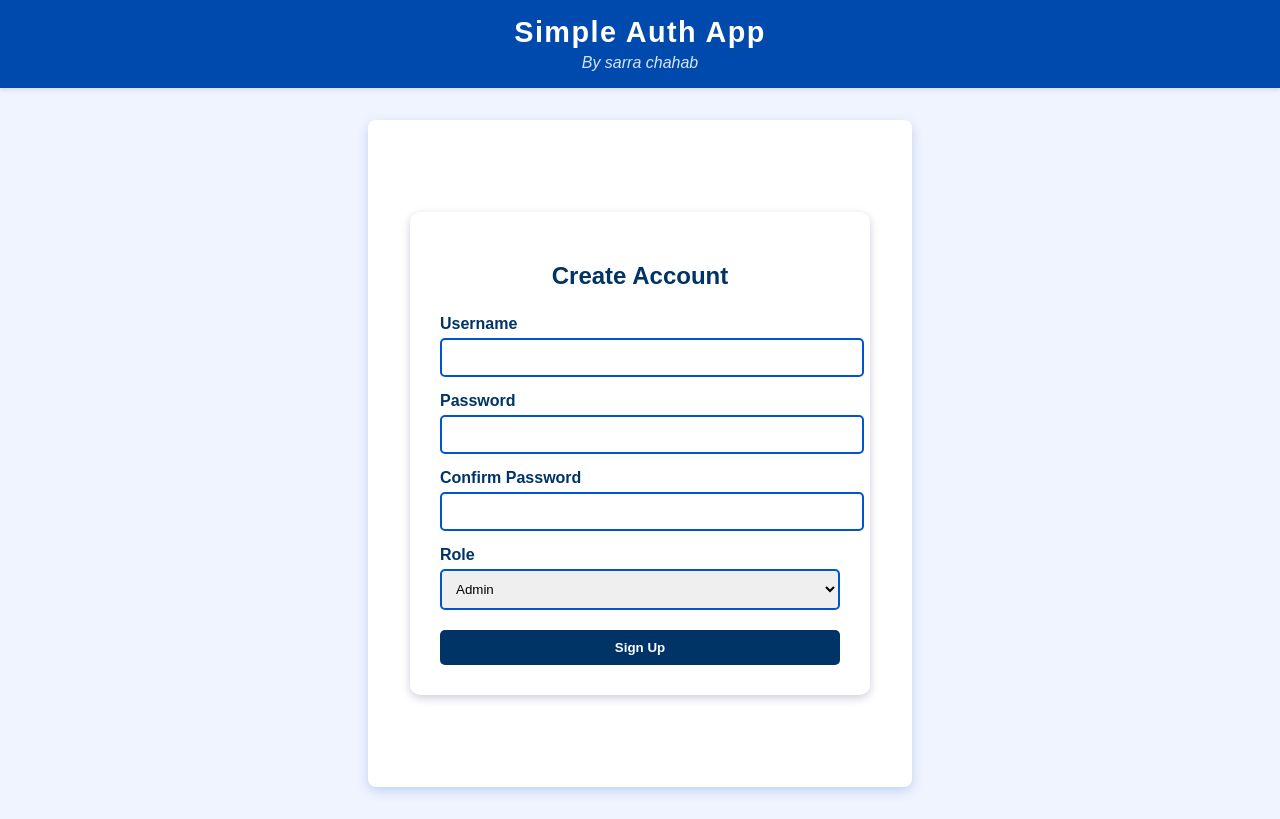
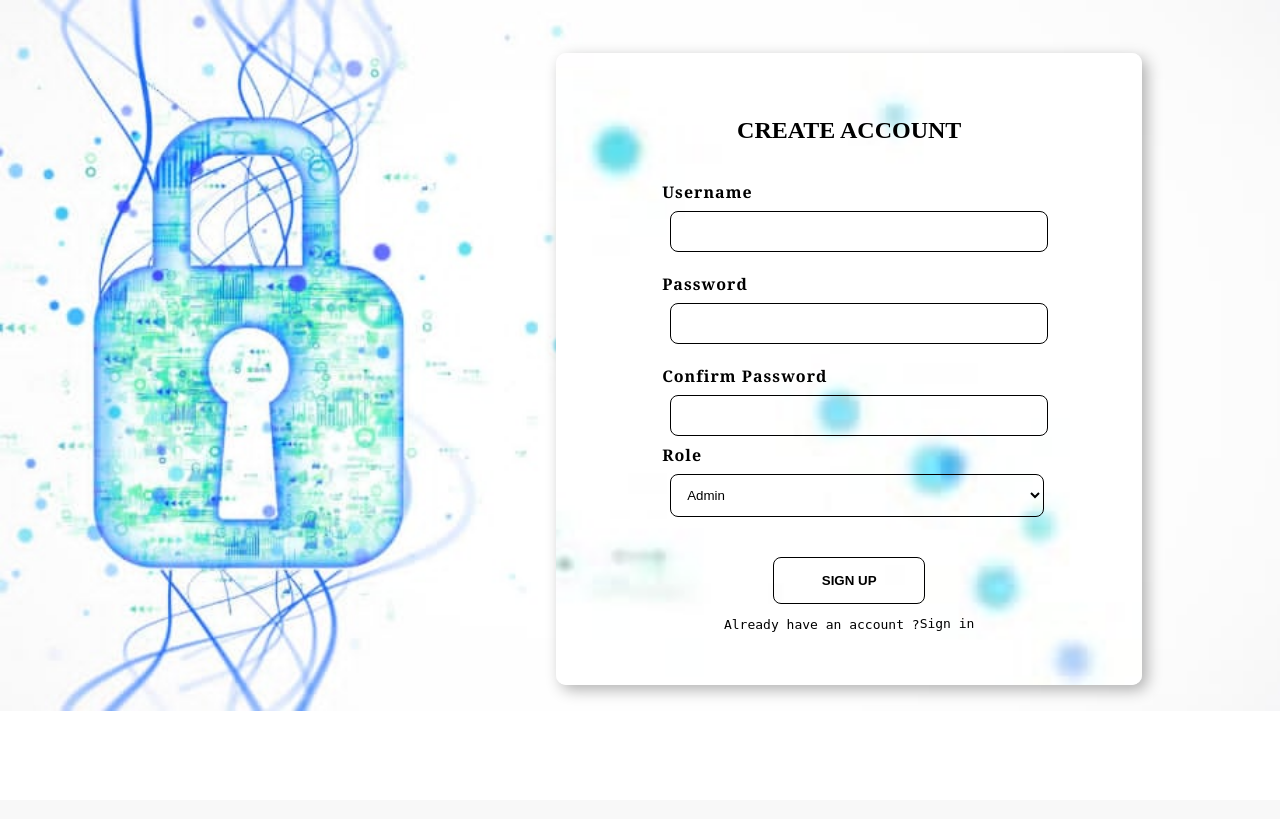
Before and after one commit to chahabsarah/SimpleAuthWithFlask, a Flask app: page /register in a window 1280 px wide. After the commit the page ends 711 px from the top, so only its background shows below. Run offline with Flask 3, Linux system fonts and the light colour scheme.

Commit message:
Add some css

```diff
--- a/app/routes.py
+++ b/app/routes.py
@@ -8,6 +8,11 @@ from datetime import timedelta
 from functools import wraps
 
 main = Blueprint('main', __name__)
+
+
+@main.route('/')
+def home():
+    return redirect(url_for('main.login'))
 
 @main.route("/register", methods=['GET', 'POST'])
 def register():
--- /dev/null
+++ b/app/static/app.css
@@ -0,0 +1,198 @@
+body{
+    background-image: url('../static/flask.jpg');
+    background-repeat: no-repeat;
+    background-size: cover;
+    padding-top: 10%;
+}
+#dashboard_body{
+background-color: white!important;
+background-image: none!important;
+padding: 100px;
+
+}
+.container_dash{
+    background-image: url('../static/wlc.jpg');
+    background-repeat: no-repeat;
+    background-size: cover;
+    width: 60%;
+    height: 100%;
+    margin: 0 auto;
+    padding: 20px;
+}
+#body{
+  padding-top: 3.5%!important;
+}
+h3{
+    text-align: center;
+    font-size: 24px;
+    text-transform: uppercase;
+}
+h1{
+    text-align: left;
+    font-size: 42px;
+    text-transform: uppercase;
+
+}
+.h3{
+    text-align: left;
+    font-size: 24px;
+    text-transform: uppercase;
+
+}
+#login-form{
+    background-image: url('../static/bg.jpg');
+    background-repeat: no-repeat;
+    background-size: cover;
+    width: 30%;
+    margin-left: auto;
+    margin-right: 130px;
+    padding: 40px;
+    border-radius: 10px;
+    box-shadow: 5px 5px 15px 0 rgba(0,0,0,0.3);
+}
+#login-form:hover{
+    transform: translateY(-9px);
+    transition: all 0.3s ease;
+}
+#register-form{
+    background-image: url('../static/bg.jpg');
+    background-repeat: no-repeat;
+    background-size: cover;
+    width: 40%;
+    margin-left: auto;
+    margin-right: 130px;
+    padding: 40px;
+    border-radius: 10px;
+    box-shadow: 5px 5px 15px 0 rgba(0,0,0,0.3);
+}
+#register-form:hover{
+    transform: translateY(-9px);
+    transition: all 0.3s ease;
+}
+.input{
+    border: 1.3px solid black;
+    border-radius: 8px;
+    margin: 8px;
+    padding: 12px;
+    width: 50%;
+    background-color:transparent;
+}
+label{
+    color: black;
+    font-size: 16px;
+    font-family: Cambria, Cochin, Georgia, Times, 'Times New Roman', serif;
+    font-weight: bold;
+    text-decoration: none;
+    letter-spacing: 1px;
+    margin-top: 13px;
+}
+#login{
+background-color:transparent;
+color: black;
+font-weight: bolder;
+text-transform: uppercase;
+border: 1px solid black;
+border-radius: 8px;
+padding: 12px;
+margin-top: 32px;
+width: 30%;
+}
+#reg{
+background-color:transparent;
+color: black;
+font-weight: bolder;
+text-transform: uppercase;
+border: 1px solid black;
+border-radius: 8px;
+padding: 15px;
+margin-top: 32px;
+width: 30%;
+}
+#logout_btn{
+background-color:transparent;
+color: black;
+font-weight: bolder;
+text-transform: uppercase;
+border: 1px solid black;
+border-radius: 8px;
+padding: 15px;
+margin-top: 100px;
+width: 30%;
+
+}
+#p{
+margin-bottom: 300px;
+}
+
+.btn-register{
+    display: flex;
+    flex-direction: row;
+    justify-content: center;
+}
+
+.register_link{
+    color: black;
+    margin-top: 12px;
+
+}
+.form_fields{
+    display: flex;
+    flex-direction: column;
+    margin: 0 auto;
+}
+.form_fields_reg{
+    display: flex;
+    flex-direction: column;
+    justify-content: space-between;
+
+}
+.under_form_container{
+    padding-left:13% ;
+}
+.form_fields_int{
+    display: flex;
+    flex-direction: row;
+    flex-wrap: wrap;
+}
+.form_fields_int_reg{
+    display: flex;
+    flex-direction: column;
+}
+#pass{
+    margin-right: 16.2px;
+}
+#user{
+    margin-right: 13px;
+}
+
+#btn{
+   display: flex;
+   flex-direction: row;
+   justify-content: center;
+}
+#login:hover {
+    background-color: #dfeb815a;
+    color: #0a4a52;
+    box-shadow: 0 4px 8px rgba(0,0,0,0.3);
+    transform: translateY(-2px);
+    transition: all 0.3s ease;
+}
+
+#register_link-phrase{
+    display: flex;
+    flex-direction: row;
+    justify-content: center;
+}
+#username,#password,#role, #confirm_password{
+    width: 80%;
+
+}
+#label_role{
+    margin-right: 100%;
+}
+#role{
+    width: 85%!important;
+}
+a{
+    text-decoration: none;
+}
--- a/app/templates/base.html
+++ /dev/null
@@ -1,90 +0,0 @@
-<!doctype html>
-<html lang="en">
-<head>
-  <meta charset="UTF-8" />
-  <meta name="viewport" content="width=device-width, initial-scale=1" />
-  <title>{% block title %}Flask Auth{% endblock %}</title>
-  <style>
-    body {
-      margin: 0;
-      font-family: 'Segoe UI', Tahoma, Geneva, Verdana, sans-serif;
-      background-color: #f0f6fc;
-      color: #003366;
-      min-height: 100vh;
-      display: flex;
-      flex-direction: column;
-    }
-
-    header {
-      background-color: #004aad;
-      color: white;
-      padding: 1rem 2rem;
-      text-align: center;
-      box-shadow: 0 2px 5px rgba(0,0,0,0.1);
-    }
-
-    header h1 {
-      margin: 0;
-      font-weight: 700;
-      font-size: 1.8rem;
-      letter-spacing: 0.05em;
-    }
-
-    header p {
-      margin: 0.3rem 0 0 0;
-      font-style: italic;
-      font-weight: 500;
-      font-size: 1rem;
-      opacity: 0.85;
-    }
-
-    main {
-      flex-grow: 1;
-      max-width: 480px;
-      width: 90%;
-      margin: 2rem auto;
-      background: white;
-      padding: 2rem;
-      border-radius: 8px;
-      box-shadow: 0 4px 12px rgba(0, 74, 173, 0.2);
-    }
-
-    .flash-message {
-      padding: 0.75rem 1rem;
-      margin-bottom: 1rem;
-      border-radius: 5px;
-      font-weight: 600;
-    }
-    .flash-message.success {
-      background-color: #d1e7dd;
-      color: #0f5132;
-      border: 1px solid #badbcc;
-    }
-    .flash-message.warning {
-      background-color: #fff3cd;
-      color: #664d03;
-      border: 1px solid #ffecb5;
-    }
-    .flash-message.danger {
-      background-color: #f8d7da;
-      color: #842029;
-      border: 1px solid #f5c2c7;
-    }
-  </style>
-</head>
-<body>
-  <header>
-    <h1>Simple Auth App</h1>
-    <p>By sarra chahab</p>
-  </header>
-
-  <main>
-    {% with messages = get_flashed_messages(with_categories=true) %}
-      {% for category, message in messages %}
-        <div class="flash-message {{ category }}">{{ message }}</div>
-      {% endfor %}
-    {% endwith %}
-    {% block content %}{% endblock %}
-  </main>
-</body>
-</html>
--- a/app/templates/register.html
+++ b/app/templates/register.html
@@ -1,72 +1,55 @@
-{% extends "base.html" %}
-{% block title %}Register{% endblock %}
 
 {% block content %}
-<style>
-  body {
-    background-color: #f0f4ff;
-    font-family: Arial, sans-serif;
-  }
-  .register-container {
-    max-width: 400px;
-    margin: 60px auto;
-    background-color: white;
-    padding: 30px;
-    border-radius: 10px;
-    box-shadow: 0 3px 10px rgba(0, 0, 100, 0.2);
-  }
-  .register-container h2 {
-    text-align: center;
-    color: #003366;
-    margin-bottom: 25px;
-  }
-  label {
-    display: block;
-    font-weight: bold;
-    margin-top: 15px;
-    color: #003366;
-  }
-  input, select {
-    width: 100%;
-    padding: 10px;
-    border: 2px solid #0055cc;
-    border-radius: 5px;
-    margin-top: 5px;
-  }
-  .btn-register {
-    margin-top: 20px;
-    width: 100%;
-    padding: 10px;
-    background-color: #003366;
-    color: white;
-    border: none;
-    border-radius: 5px;
-    font-weight: bold;
-    cursor: pointer;
-  }
-  .btn-register:hover {
-    background-color: #0055cc;
-  }
-</style>
+<!DOCTYPE html>
+<html lang="en">
+<head>
+  <meta charset="UTF-8">
+  <meta name="viewport" content="width=device-width, initial-scale=1.0">
+<link rel="stylesheet" href="{{ url_for('static', filename='app.css') }}">
+</head>
+<body id="body">
+<div class="register-container">
 
-<div class="register-container">
-  <h2>Create Account</h2>
-  <form method="POST">
+  <form method="POST" id="register-form">
+    <h3>Create Account</h3>
+  <div class="under_form_container">
+
+
+    <div class="form_fields_reg">
     {{ form.hidden_tag() }}
+    <div class="form_fields_int_reg">
+    <label for="username">{{ form.username.label.text }}</label>
+    {{ form.username(id="username", class="input") }}
+    </div>
+    <div class="form_fields_int_reg">
+    <label for="password">{{ form.password.label.text }}</label>
+    {{ form.password(id="password", class="input") }}
+    </div>
+    </div>
+    <div class="form_fields_reg">
+       <div class="form_fields_int_reg">
+    <label for="confirm_password">{{ form.confirm_password.label.text }}</label>
+    {{ form.confirm_password(id="confirm_password" , class="input") }}
+    </div>
+    <div class="form_fields_int_reg_">
+    <label for="role" id="label_role">{{ form.role.label.text }}</label>
+    {{ form.role(id="role", class="input") }}
+    </div>
 
-    <label for="username">{{ form.username.label.text }}</label>
-    {{ form.username(id="username") }}
+    </div>
 
-    <label for="password">{{ form.password.label.text }}</label>
-    {{ form.password(id="password") }}
 
-    <label for="confirm_password">{{ form.confirm_password.label.text }}</label>
-    {{ form.confirm_password(id="confirm_password") }}
-
-    <label for="role">{{ form.role.label.text }}</label>
-    {{ form.role(id="role") }}
-
-    {{ form.submit(class="btn-register") }}
+  </div>
+      <div  class="btn-register">
+      {{ form.submit( id="reg") }}
+    </div>
+      <code class="form_fields_int" id="register_link-phrase">
+      <p>Already have an account ?</p>
+      <a href="/login" class="register_link">Sign in</a>
+    </code>
   </form>
 </div>
+</body>
+</html>
+
 {% endblock %}
```
Also changed, not shown: app/templates/dashboard.html (+21 -4 lines), app/templates/login.html (+24 -55 lines), requirements.txt (+6 -2 lines), README.md, app/static/bg.jpg (added), app/static/flask.jpg (added), app/static/home.jpg (added), app/static/login.jpg (added), app/static/signup.jpg (added), app/static/wlc.jpg (added), instance/site.db, 1 other file.
